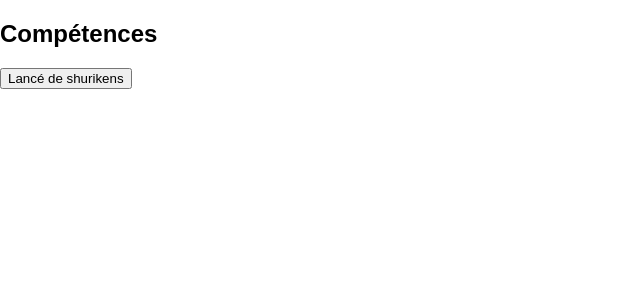
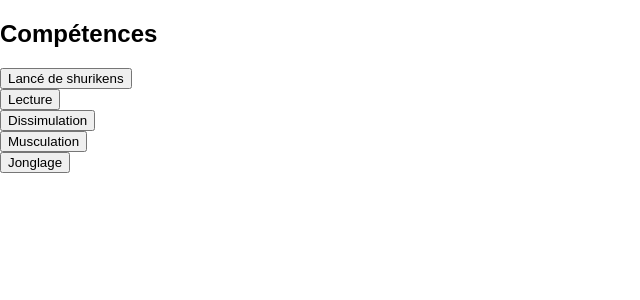
Before and after one commit to Lyadrielle/WEB_NINJAS, a React (Create React App) app in the folder client/: page / in a window 1280 px wide. Shown: the top 300 px of the page, without its empty margins (0-640 px from the left). Built offline with nearby package versions, Linux system fonts and the light colour scheme.

Commit message:
add all buttons for skillsblock, need callbacks

```diff
--- a/client/src/components/Skill/index.js
+++ b/client/src/components/Skill/index.js
@@ -9,29 +9,31 @@ class Skill extends Component {
     super(props)
     this.throwShurikens = this.throwShurikens.bind(this)
     this.state = {
-      strength:false,
+      shurikens:false,
       dissimulation:false,
-      wisdom:false,
-      agility:false,
-      stamina:false
+      reading:false,
+      bodybuilding:false,
+      juggling:false
     }
   }
 
   throwShurikens(){
-    this.setState({strength: true})
+    this.setState({shurikens: true})
     setTimeout(function(){
-      if(this.state.strength === true){
-        setTimeout(function(){this.setState({strength:false})}.bind(this), 3000)
+      if(this.state.shurikens === true){
+        setTimeout(function(){this.setState({shurikens:false})}.bind(this), 3000)
     }}.bind(this), 400) // pour laisser le temps à setState de mettre à jour --> Asynchrone
+  }
 
 
-
-
-  }
   render () {
     return (
       <div className='skill'>
-         <Button title = "Lancé de shurikens" disabled = {this.state.strength} callBack={this.throwShurikens}/>
+         <Button title = "Lancé de shurikens" disabled = {this.state.shurikens} callBack={this.throwShurikens}/>
+         <Button title = "Lecture" disabled = {this.state.reading} callBack={this.throwShurikens}/>
+         <Button title = "Dissimulation" disabled = {this.state.dissimulation} callBack={this.throwShurikens}/>
+         <Button title = "Musculation" disabled = {this.state.bodybuilding} callBack={this.throwShurikens}/>
+         <Button title = "Jonglage" disabled = {this.state.juggling} callBack={this.throwShurikens}/>
       </div>
     )
   }
```
